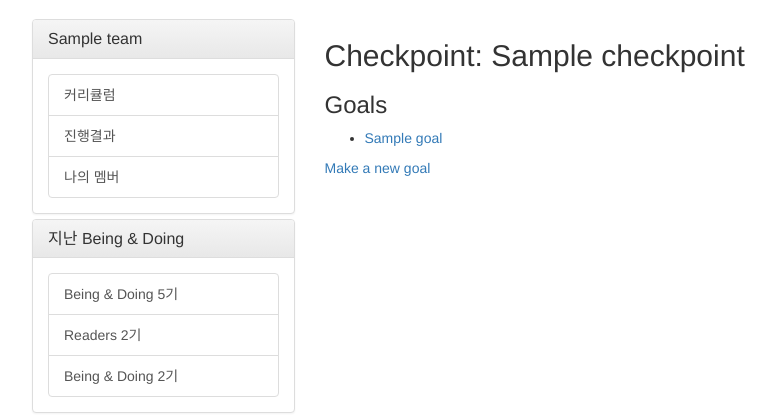
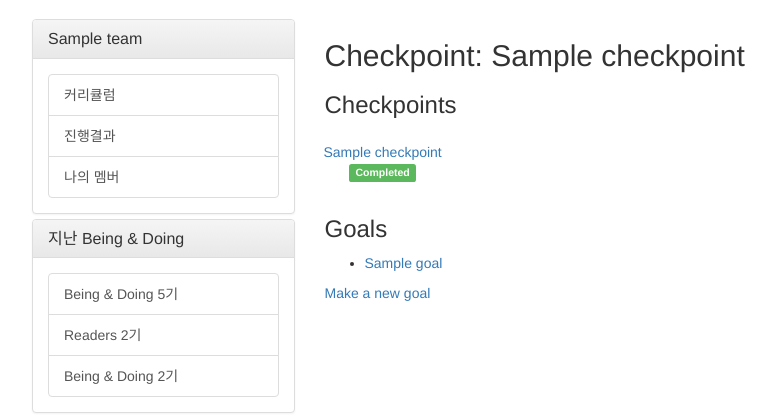
Before and after one commit to suminb/bnd, a Flask app: page /checkpoint/1?team_id=1 in a window 1280 px wide. Shown: the part 51-471 px from the top of the page, without its empty margins (38-814 px from the left). Run offline with Flask 2, Linux system fonts and the light colour scheme; a user stored in the database is signed in; tables that the repository leaves empty hold one stand-in row (values such as "Sample post"); some libraries are stand-ins or nearby versions.

Commit message:
Checkpoint navigation

```diff
--- a/bnd/checkpoint.py
+++ b/bnd/checkpoint.py
@@ -1,6 +1,6 @@
 from flask import Blueprint, render_template, request, redirect, url_for
 from flask.ext.login import login_required, current_user
-from bnd.models import Checkpoint, Goal
+from bnd.models import Checkpoint, Team
 from bnd.forms import GoalForm
 from bnd.utils import handle_request_type
 
@@ -11,8 +11,14 @@ checkpoint_module = Blueprint(
 
 @checkpoint_module.route('/<int:checkpoint_id>')
 def view(checkpoint_id):
+    team_id, goal_id = map(request.args.get,
+                             ['team_id', 'goal_id'])
+
     checkpoint = Checkpoint.get_or_404(checkpoint_id)
+    team = Team.get_or_404(team_id)
+
     context = dict(
         checkpoint=checkpoint,
+        team=team,
     )
     return render_template('checkpoint/view.html', **context)
--- a/bnd/templates/checkpoint/view.html
+++ b/bnd/templates/checkpoint/view.html
@@ -1,7 +1,10 @@
 {% extends 'layout.html' %}
+{% from 'macros.html' import render_checkpoints, render_goals %}
 {% block content %}
 
 <h2>Checkpoint: {{ checkpoint.title }}</h2>
+
+{{ render_checkpoints(current_user, team, team.checkpoints) }}
 
 <h3>Goals</h3>
 <ul>
@@ -10,6 +13,8 @@
 {% endfor %}
 </ul>
 
-<a href="{{ url_for('goal.edit', goal_id='new', checkpoint_id=checkpoint.id) }}">Make a new goal</a>
+{% if checkpoint.goals.count() < 3 %}
+  <a href="{{ url_for('goal.edit', goal_id='new', checkpoint_id=checkpoint.id) }}">Make a new goal</a>
+{% endif %}
 
 {% endblock %}
--- a/bnd/templates/macros.html
+++ b/bnd/templates/macros.html
@@ -18,7 +18,8 @@
   {% for checkpoint in checkpoints %}
     <div class="col-sm-2 checkpoint btn">
       <a class="checkpoint-view" data-team-id="{{ team.id }}"
-         data-checkpoint-id="{{ checkpoint.id }}">
+         data-checkpoint-id="{{ checkpoint.id }}"
+         href="{{ url_for('checkpoint.view', checkpoint_id=checkpoint.id, team_id=team.id) }}">
         <div>{{ checkpoint.title }}</div>
         <span class="label {{ checkpoint_status_class(user.get_checkpoint_status(checkpoint)) }}">{{ user.get_checkpoint_status(checkpoint) }}</span>
       </a>
```
